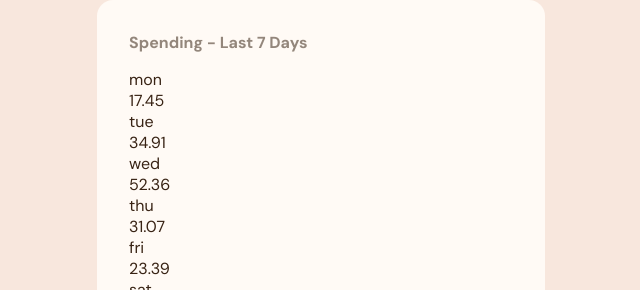
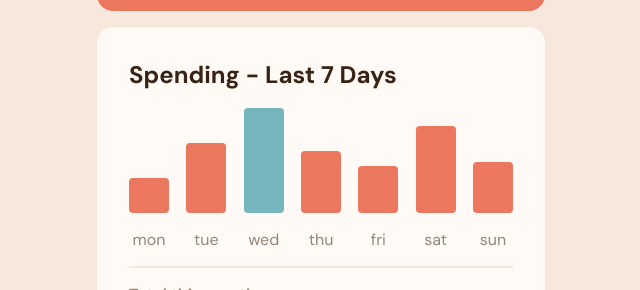
Before and after one commit to HyagoRodrigues/desafios-frontend-mentor, a plain HTML site: page expenses-chart-component-main/index.html in a window 1280 px wide. Shown: the part 265-555 px from the top of the page, without its empty margins (319-959 px from the left). Drawn offline with Linux system fonts and the light colour scheme.

Commit message:
feat: representando itens dinamicamente

```diff
--- a/expenses-chart-component-main/index.html
+++ b/expenses-chart-component-main/index.html
@@ -20,7 +20,7 @@
           <img src="./images/logo.svg" alt="" class="right">
         </div>
         <div class="chart-main">
-          <h3>Spending - Last 7 Days</h3>
+          <h2>Spending - Last 7 Days</h2>
           <div class="chart-container">
 
         </div>
--- a/expenses-chart-component-main/script.js
+++ b/expenses-chart-component-main/script.js
@@ -10,13 +10,27 @@ const data = fetch('./data.json')
 
 let chartContainer = document.querySelector('.chart-container');
 
+
+
+
 data.then(data => {
     data.forEach(item => {
         let chart = document.createElement('div');
         chart.classList.add('chart');
+        const height = item.amount / 8;
+        let value = "";
+        //maior valor entre os dados
+        let maxValue = Math.max(...data.map(item => item.amount));
+        if(item.amount === maxValue) {
+            value = `<div class="chart-value active" style="--height:${height}em"></div>`;
+        }else{
+            value = `<div class="chart-value" style="--height:${height}em"></div>`;
+        }
         chart.innerHTML = `
+            <div class="chart-wrapper">
+                ${value}
+            </div>
             <div class="chart-title">${item.day}</div>
-            <div class="chart-value">${item.amount}</div>
         `;
         chartContainer.appendChild(chart);
     });
--- a/expenses-chart-component-main/style.css
+++ b/expenses-chart-component-main/style.css
@@ -12,6 +12,7 @@
     --pale: hsl(33, 100%, 98%);
     --marron-escuro: hsl(25, 47%, 15%);
     --marron-claro: hsl(28, 10%, 53%);
+    --azul-claro: hsl(186, 34%, 60%);
 }
 
 body{
@@ -49,10 +50,40 @@ body{
 }
 
 .chart-container{
+    display: flex;
+    justify-content: space-between;
+}
+
+.chart{
+    display: flex;
+    flex-direction: column;
+    height: 10em;
+    gap: 1em;
+    justify-content: center;
+    align-items: center;
+}
+
+.chart-wrapper{
+    width: 2.5em;
+    display: flex;
+    align-items: flex-end;
+    height: 90%;
+}
+
+.chart-value{
+    height: var(--height);
+    background: var(--vermelho-claro);
     width: 100%;
-    height: 12em;
-    margin: 1em 0;
-    background: var(--pale);
+    border-radius: 0.25em;
+}
+
+.chart-value.active{
+    background: var(--azul-claro);
+}
+
+.chart-title{
+    color: var(--marron-claro);
+
 }
 
 hr{
```
